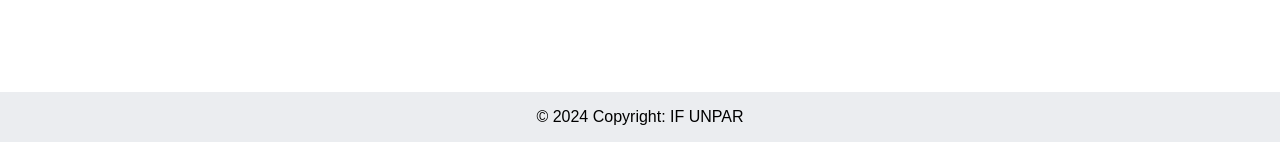
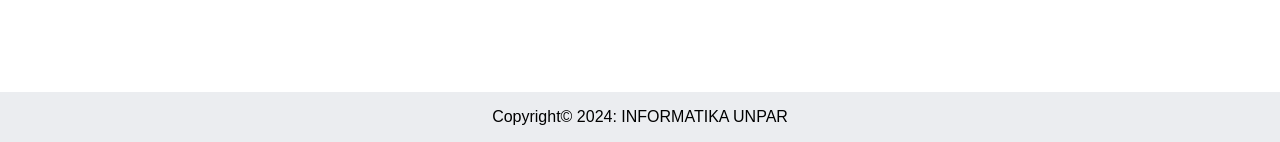
Before and after one commit to iamalexhere/proif-QrCodeGenerator, a PHP site: page / in a window 1280 px wide. Shown: the part 658-800 px from the top of the page. Run offline with PHP 8.4, Linux system fonts and the light colour scheme.

Commit message:
revisi footer

```diff
--- a/public/css/style.css
+++ b/public/css/style.css
@@ -166,6 +166,11 @@ footer div{
     padding: 1rem;
 }
 
+.text-body{
+    text-decoration: none;
+    color: black;
+}
+
 /* for Responsive */
 
 /* Laptop View */
--- a/public/index.php
+++ b/public/index.php
@@ -54,8 +54,8 @@
 
     <footer>
         <div>
-            © 2024 Copyright:
-            <a class="text-body">IF UNPAR</a>
+        Copyright© 2024:
+            <a class="text-body" href="https://informatika.unpar.ac.id/" >INFORMATIKA UNPAR</a>
         </div>
     </footer>
 
```
